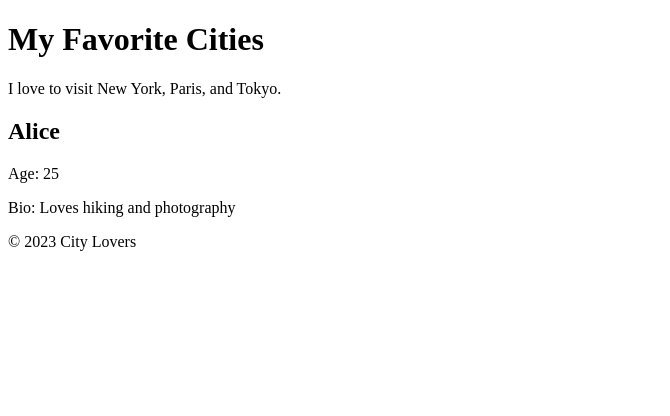
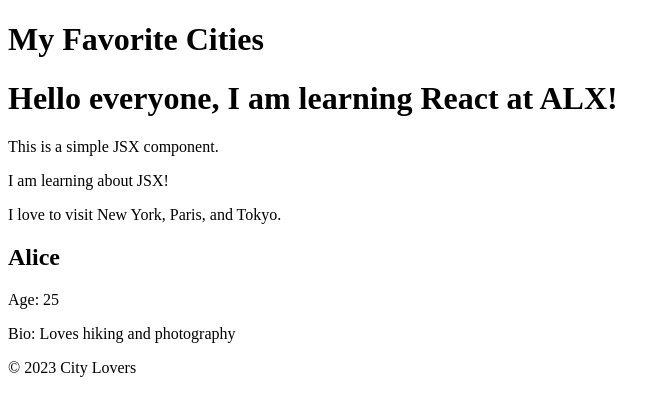
Before and after one commit to Sikoukamine/alx-fe-reactjs, a React (Vite) app in the folder alx-react-app/: page / in a window 1280 px wide. Shown: the top 416 px of the page, without its empty margins (0-670 px from the left). Built offline with nearby package versions, Linux system fonts and the light colour scheme; the HTML template or start-up script is replaced by a standard one.

Commit message:
Update App.jsx

```diff
--- a/alx-react-app/src/App.jsx
+++ b/alx-react-app/src/App.jsx
@@ -4,11 +4,13 @@ import Header from './components/Header';
 import MainContent from './components/MainContent';
 import Footer from './components/Footer';
 import UserProfile from './components/UserProfile';
+import WelcomeMessage from './components/WelcomeMessage'; // Import WelcomeMessage
 
 function App() {
     return (
         <div className="App">
             <Header />
+            <WelcomeMessage /> {/* Add WelcomeMessage component here */}
             <MainContent />
             <UserProfile name="Alice" age="25" bio="Loves hiking and photography" />
             <Footer />
```
